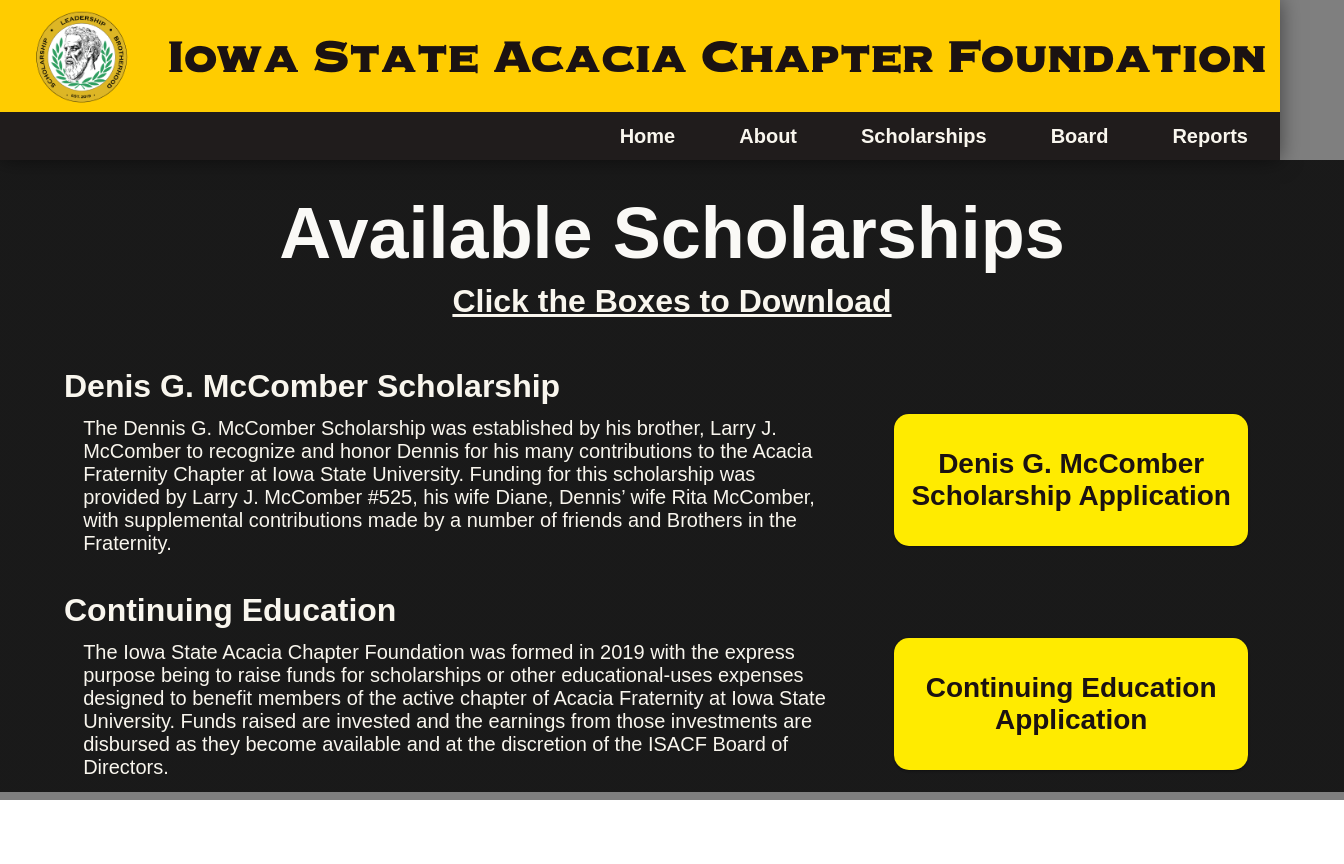
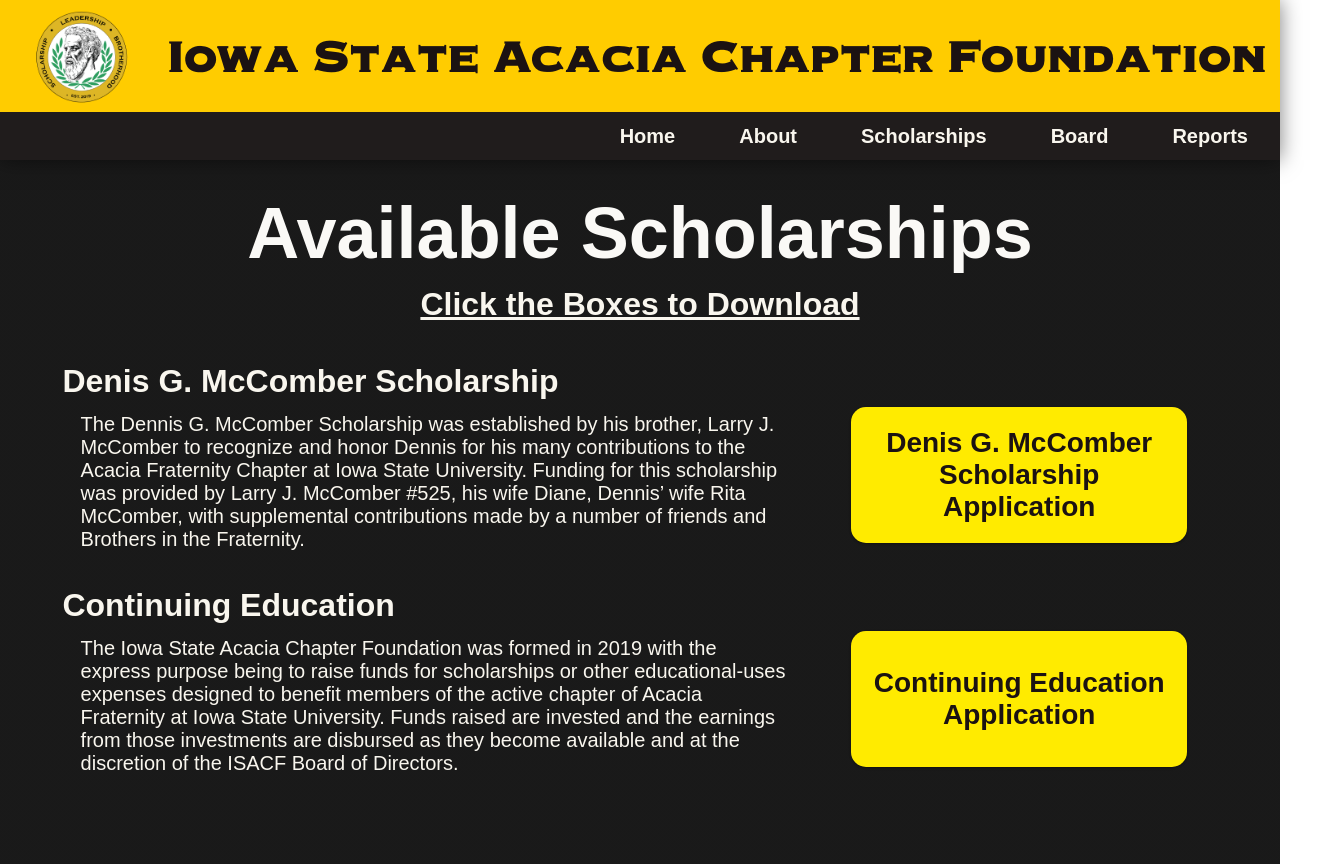
Before and after one commit to kevin21018212/Acacia-Website, a Next.js app: page /scholarships in a window 1280 px wide. Shown: the whole page, 1344 px wide, since content can reach past the window. Before the commit the page ends 800 px from the top, so only its background shows below. Built offline with nearby package versions, Linux system fonts and the light colour scheme; a web font is replaced by a local one.

Commit message:
scholarship refresh and animations

```diff
--- a/app/board/page.module.css
+++ b/app/board/page.module.css
@@ -45,6 +45,7 @@
 @media (max-width: 768px) {
   .cardBox {
     width: 90vw;
+    margin-bottom: 5%;
   }
 
   .membersTitle {
--- /dev/null
+++ b/app/scholarships/heading.tsx
@@ -0,0 +1,38 @@
+import React from "react";
+import { motion } from "framer-motion";
+import { useInView } from "react-intersection-observer";
+import styles from "./page.module.css";
+
+const Heading = () => {
+  const [headingRef, headingInView] = useInView({
+    triggerOnce: true,
+  });
+
+  const headingVariants = {
+    hidden: { scale: 0.5, opacity: 0 },
+    visible: {
+      scale: 1,
+      opacity: 1,
+      transition: {
+        duration: 0.5,
+        type: "spring",
+        stiffness: 50,
+      },
+    },
+  };
+
+  return (
+    <motion.div
+      className={styles.heading}
+      variants={headingVariants}
+      initial="hidden"
+      animate={headingInView ? "visible" : "hidden"}
+      ref={headingRef}
+    >
+      <h2>Available Scholarships</h2>
+      <h4>Click the Boxes to Download</h4>
+    </motion.div>
+  );
+};
+
+export default Heading;
--- a/app/scholarships/page.module.css
+++ b/app/scholarships/page.module.css
@@ -1,10 +1,6 @@
-/*Scholarships*/
-
 /* Scholarships Container */
 .scholarshipsContainer {
-  width: 100vw;
   height: 80vh;
-  height: 8%;
   display: flex;
   flex-direction: column;
   align-items: center;
@@ -16,7 +12,6 @@
 /*Heading*/
 .heading {
   height: 10vh;
-  width: 70%;
   display: flex;
   flex-wrap: wrap;
   justify-content: center;
--- a/app/scholarships/page.tsx
+++ b/app/scholarships/page.tsx
@@ -1,55 +1,16 @@
 "use client";
+import React from "react";
+import styles from "./page.module.css";
+import Heading from "./heading";
+import ScholarshipSection from "./section";
 
-import DownloadBox from "../reports/downloadbox";
-import styles from "./page.module.css";
-
-export default function Scholarships() {
+const Scholarships = () => {
   return (
     <div className={styles.scholarshipsContainer}>
-      <div className={styles.heading}>
-        <h2>Available Scholarships</h2>
-        <h4>Click the Boxes to Download</h4>
-      </div>
-
-      <div className={styles.scholarshipBox}>
-        <div className={styles.scholarship}>
-          <div className={styles.info}>
-            <h4>Denis G. McComber Scholarship</h4>
-            <p>
-              The Dennis G. McComber Scholarship was established by his brother,
-              Larry J. McComber to recognize and honor Dennis for his many
-              contributions to the Acacia Fraternity Chapter at Iowa State
-              University. Funding for this scholarship was provided by Larry J.
-              McComber #525, his wife Diane, Dennis’ wife Rita McComber, with
-              supplemental contributions made by a number of friends and
-              Brothers in the Fraternity.
-            </p>
-          </div>
-          <div className={styles.requirements}>
-            <DownloadBox
-              title="Denis G. McComber Scholarship Application"
-              file={""}
-            />
-          </div>
-        </div>
-        <div className={styles.scholarship}>
-          <div className={styles.info}>
-            <h4>Continuing Education</h4>
-            <p>
-              The Iowa State Acacia Chapter Foundation was formed in 2019 with
-              the express purpose being to raise funds for scholarships or other
-              educational-uses expenses designed to benefit members of the
-              active chapter of Acacia Fraternity at Iowa State University.
-              Funds raised are invested and the earnings from those investments
-              are disbursed as they become available and at the discretion of
-              the ISACF Board of Directors.
-            </p>
-          </div>
-          <div className={styles.requirements}>
-            <DownloadBox title="Continuing Education Application" file={""} />
-          </div>
-        </div>
-      </div>
+      <Heading />
+      <ScholarshipSection />
     </div>
   );
-}
+};
+
+export default Scholarships;
--- /dev/null
+++ b/app/scholarships/section.tsx
@@ -0,0 +1,111 @@
+import React from "react";
+import { motion } from "framer-motion";
+import DownloadBox from "../reports/downloadbox";
+import styles from "./page.module.css";
+import { useInView } from "react-intersection-observer";
+
+const ScholarshipSection = () => {
+  const [textRef, textInView] = useInView({
+    triggerOnce: true,
+  });
+
+  const [boxRef1, boxInView1] = useInView({
+    triggerOnce: true,
+  });
+
+  const [boxRef2, boxInView2] = useInView({
+    triggerOnce: true,
+  });
+
+  const textVariants = {
+    hidden: { x: -50, opacity: 0 },
+    visible: {
+      x: 0,
+      opacity: 1,
+      transition: {
+        duration: 0.5,
+      },
+    },
+  };
+
+  const boxVariants = {
+    hidden: { scale: 0.5, opacity: 0 },
+    visible: {
+      scale: 1,
+      opacity: 1,
+      transition: {
+        duration: 0.5,
+        type: "spring",
+        stiffness: 50,
+      },
+    },
+  };
+
+  return (
+    <div className={styles.scholarshipBox}>
+      <div className={styles.scholarship}>
+        <motion.div
+          className={styles.info}
+          variants={textVariants}
+          initial="hidden"
+          animate={textInView ? "visible" : "hidden"}
+          ref={textRef}
+        >
+          <h4>Denis G. McComber Scholarship</h4>
+          <p>
+            The Dennis G. McComber Scholarship was established by his brother,
+            Larry J. McComber to recognize and honor Dennis for his many
+            contributions to the Acacia Fraternity Chapter at Iowa State
+            University. Funding for this scholarship was provided by Larry J.
+            McComber #525, his wife Diane, Dennis’ wife Rita McComber, with
+            supplemental contributions made by a number of friends and Brothers
+            in the Fraternity.
+          </p>
+        </motion.div>
+        <motion.div
+          className={styles.requirements}
+          variants={boxVariants}
+          initial="hidden"
+          animate={boxInView1 ? "visible" : "hidden"}
+          ref={boxRef1}
+        >
+          <DownloadBox
+            title="Denis G. McComber Scholarship Application"
+            file=""
+          />
+        </motion.div>
+      </div>
+      <div className={styles.scholarship}>
+        <motion.div
+          className={styles.info}
+          variants={textVariants}
+          initial="hidden"
+          animate={textInView ? "visible" : "hidden"}
+          ref={textRef}
+        >
+          <h4>Continuing Education</h4>
+          <p>
+            The Iowa State Acacia Chapter Foundation was formed in 2019 with the
+            express purpose being to raise funds for scholarships or other
+            educational-uses expenses designed to benefit members of the active
+            chapter of Acacia Fraternity at Iowa State University. Funds raised
+            are invested and the earnings from those investments are disbursed
+            as they become available and at the discretion of the ISACF Board of
+            Directors.
+          </p>
+        </motion.div>
+        <motion.div
+          className={styles.requirements}
+          variants={boxVariants}
+          initial="hidden"
+          animate={boxInView2 ? "visible" : "hidden"}
+          ref={boxRef2}
+        >
+          <DownloadBox title="Continuing Education Application" file="" />
+        </motion.div>
+      </div>
+    </div>
+  );
+};
+
+export default ScholarshipSection;
```
